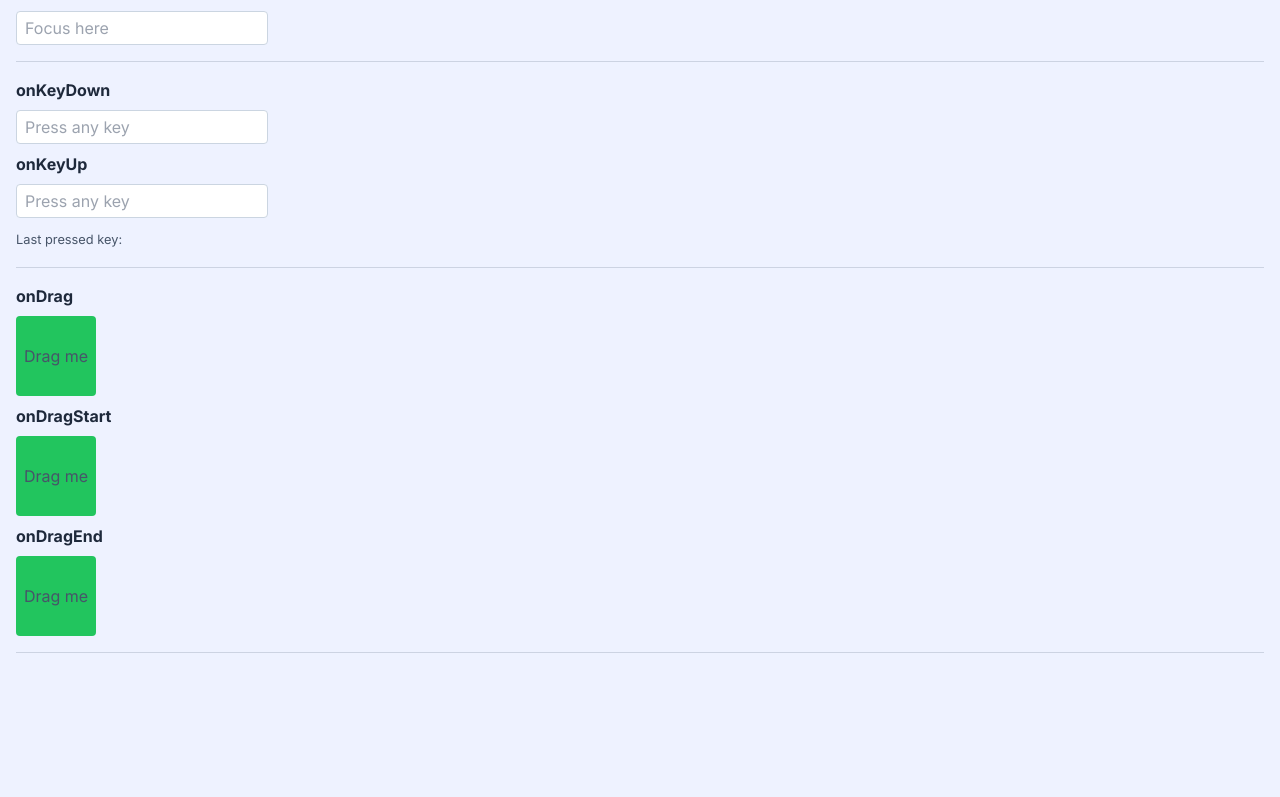
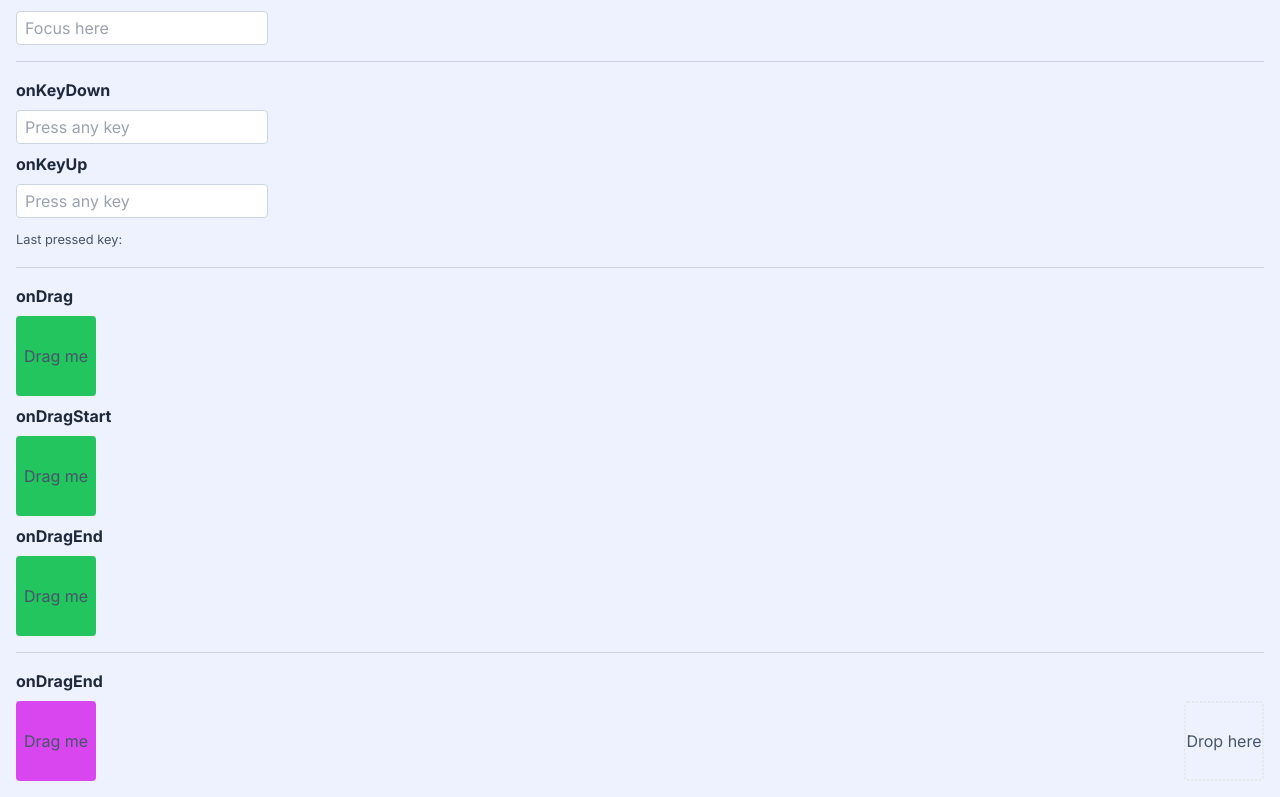
Before and after one commit to emanuelefavero/frontend-problems, a Next.js app in the folder react/: page /events in a window 1280 px wide. Shown: the part 635-1432 px from the top of the page. Before the commit the page ends 1320 px from the top, so only its background shows below. Built offline with nearby package versions, Linux system fonts and the light colour scheme.

Commit message:
add /events onDragEnter

```diff
--- a/react/app/events/page.tsx
+++ b/react/app/events/page.tsx
@@ -29,11 +29,14 @@ export default function Page() {
     setPressedKey(e.key)
   }
 
-  // onDrag
+  // onDrag, onDragStart, onDragEnd
   const [dragBoxColor, setDragBoxColor] = useState(false)
   const handleDrag = () => {
     setDragBoxColor(!dragBoxColor)
   }
+
+  // onDragEnter
+  const [dropped, setDropped] = useState(false)
 
   return (
     <>
@@ -162,6 +165,30 @@ export default function Page() {
       </div>
 
       <hr className='my-4 border-slate-500 border-opacity-25' />
+
+      {/* onDragEnter */}
+      <h2 className='mb-2 mt-2'>onDragEnd</h2>
+
+      <div className='container flex justify-between'>
+        <div
+          draggable
+          className={`bg-fuchsia-500 w-20 h-20 rounded flex justify-center items-center cursor-grab ${
+            dropped && 'invisible'
+          }`}
+        >
+          Drag me
+        </div>
+
+        <div
+          draggable
+          onDragEnter={() => setDropped(!dropped)}
+          className={`${
+            dropped && 'bg-green-500'
+          } border-2 border-dotted w-20 h-20 rounded flex justify-center items-center text-center`}
+        >
+          {dropped ? 'Dropped' : 'Drop here'}
+        </div>
+      </div>
     </>
   )
 }
```
